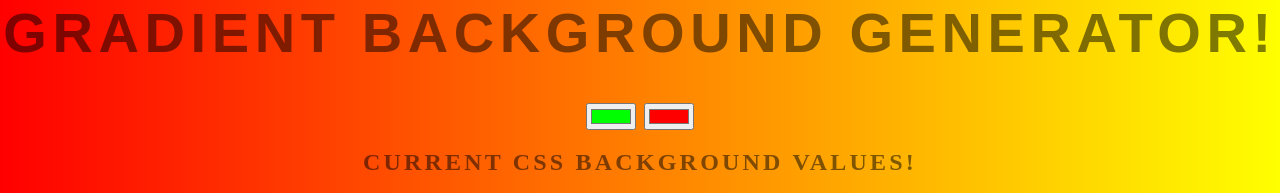
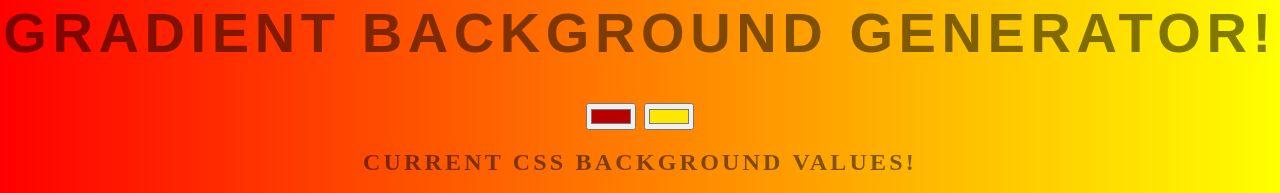
Before and after one commit to Tewodros-Mekonnen/Gradient-Background-Generator, a website: page index.html in a window 1280 px wide. Shown: the top 193 px of the page. Drawn offline with Linux system fonts and the light colour scheme.

Commit message:
changed initial color values

```diff
--- a/index.html
+++ b/index.html
@@ -12,10 +12,10 @@
         search input type color and choose MDN web docs
         search CSS linear gradient and choose MDN web docs -->
     <h1>Gradient Background Generator!</h1>
-        <input class="color1" type="color" name="color1" value="#00ff00" >
-        <input class="color2"  type="color" name="color2" value="#ff0000" >
+        <input class="color1" type="color" name="color1" value="#b90000" >
+        <input class="color2"  type="color" name="color2" value="#ffe700" >
 
-    <h2>Current CSS Background values!</h2>
+    <h2>Current CSS Background values! </h2>
     <h3></h3>
 
     <footer>
```
